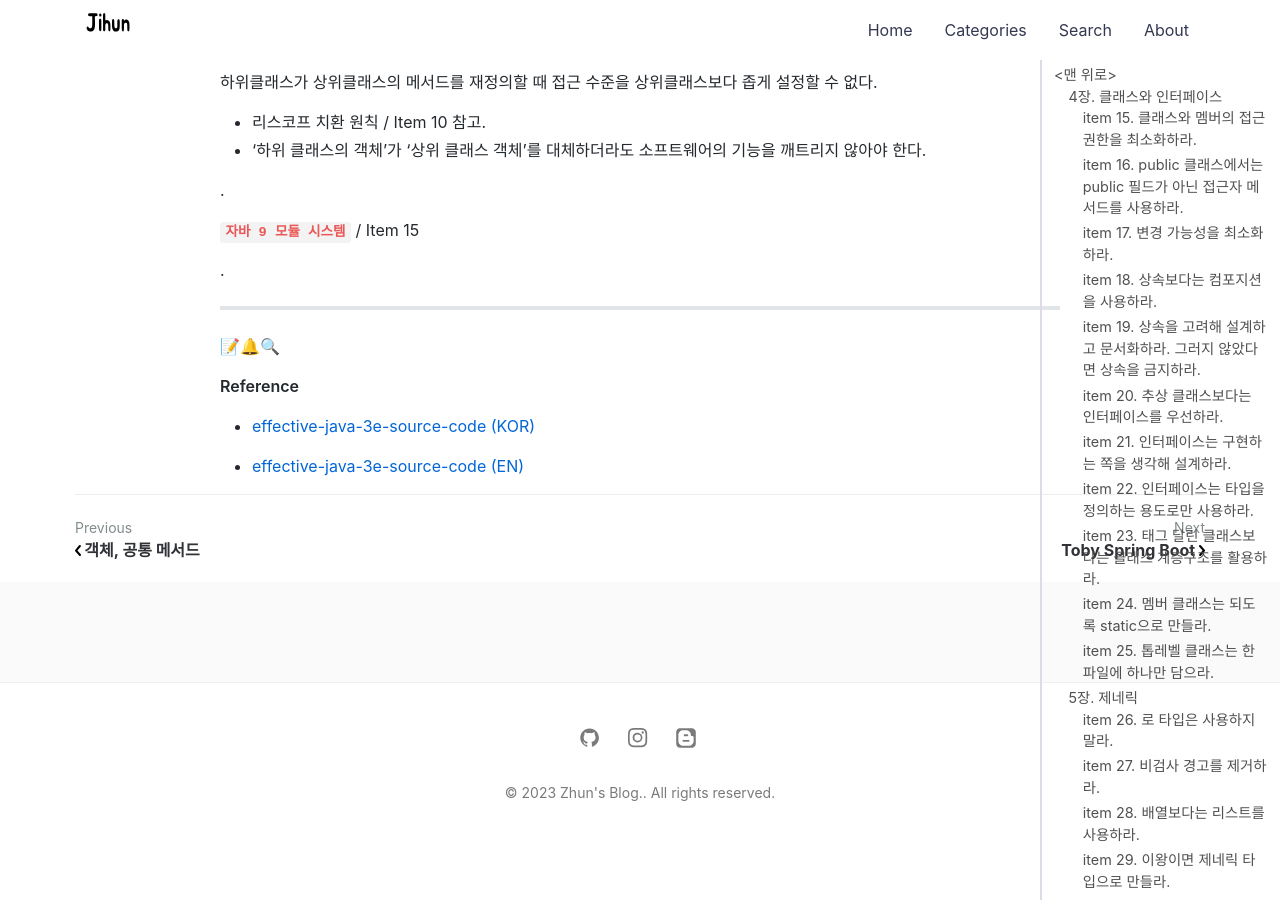
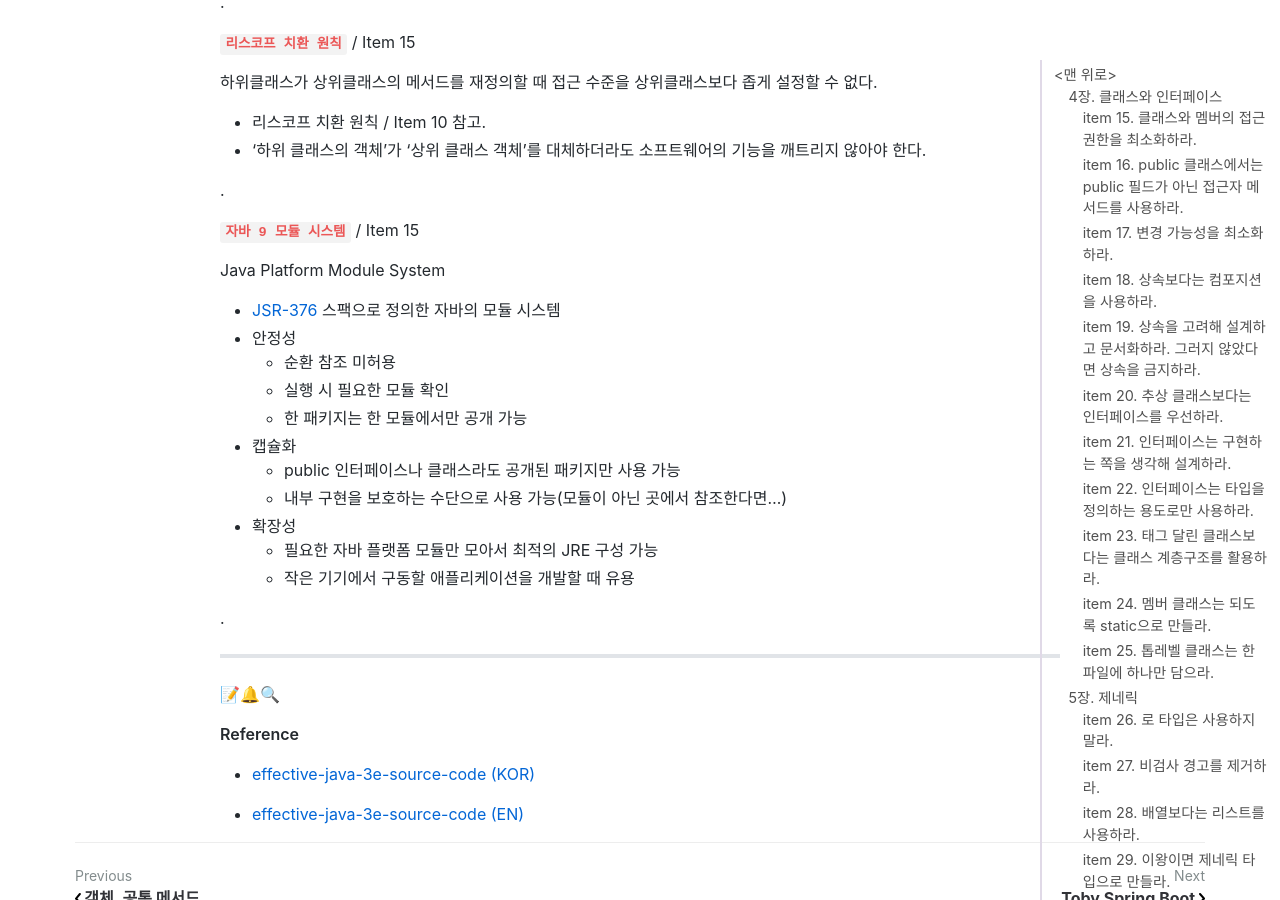
Before and after one commit to jihunparkme/jihunparkme.github.io, a Jekyll site: the page built from _posts/2023-04-22-Effective-Java-Class-Interface-Generics.md, in a window 1280 px wide and 900 px high, scrolled down 24527 px. Built offline with Jekyll 4.4.1, drawn with Linux system fonts in a browser that asks for light colours; nearby versions of some CDN libraries; comment, search, counter and statistics services are not loaded.

Commit message:
[Effective Java] item 15. 클래스와 멤버의 접근 권한을 최소화하라.
- 자바 플랫폼 모듈 시스템 1

```diff
--- a/_posts/2023-04-22-Effective-Java-Class-Interface-Generics.md
+++ b/_posts/2023-04-22-Effective-Java-Class-Interface-Generics.md
@@ -1077,6 +1077,20 @@
 
 **`자바 9 모듈 시스템`** / Item 15
 
+Java Platform Module System
+
+- [JSR-376](https://jcp.org/en/jsr/detail?id=376) 스팩으로 정의한 자바의 모듈 시스템
+- 안정성
+  - 순환 참조 미허용
+  - 실행 시 필요한 모듈 확인
+  - 한 패키지는 한 모듈에서만 공개 가능
+- 캡슐화
+  - public 인터페이스나 클래스라도 공개된 패키지만 사용 가능
+  - 내부 구현을 보호하는 수단으로 사용 가능(모듈이 아닌 곳에서 참조한다면…)
+- 확장성
+  - 필요한 자바 플랫폼 모듈만 모아서 최적의 JRE 구성 가능
+  - 작은 기기에서 구동할 애플리케이션을 개발할 때 유용
+
 .
 
 
```
